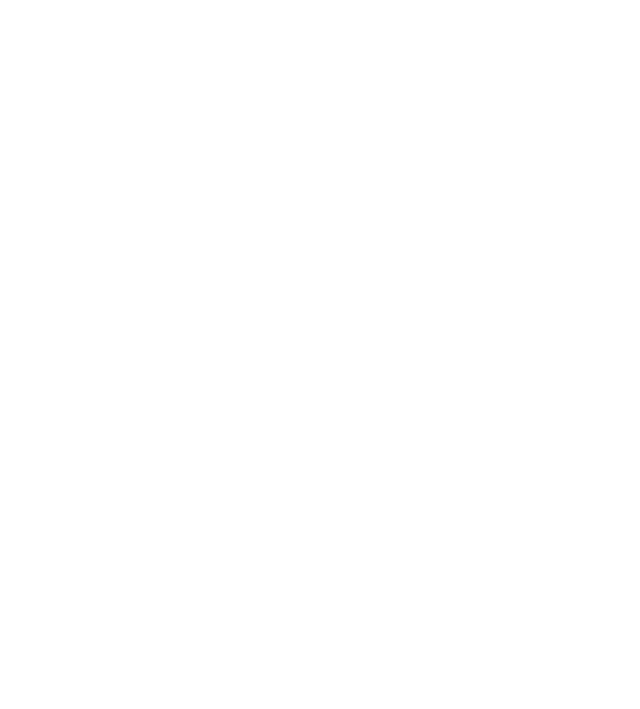
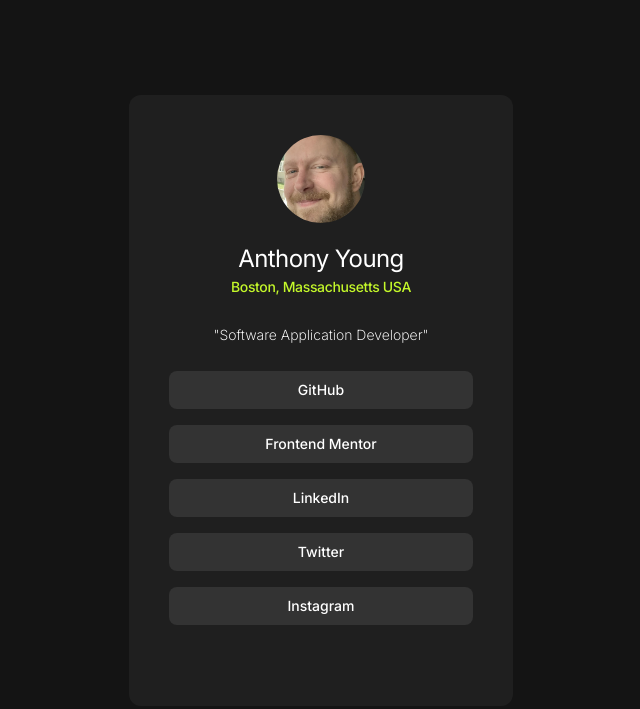
Before and after one commit to A-Young-Git/Social-Links-Profile, a plain HTML site: page index.html in a window 1280 px wide. Shown: the whole page, without its empty margins (319-959 px from the left). Drawn offline with Linux system fonts and the light colour scheme.

Commit message:
Created social links profile with html and css

```diff
--- a/index.html
+++ b/index.html
@@ -3,9 +3,34 @@
 <head>
   <meta charset="UTF-8">
   <meta name="viewport" content="width=device-width, initial-scale=1.0">
+  <link rel="preconnect" href="https://fonts.googleapis.com">
+  <link rel="preconnect" href="https://fonts.gstatic.com" crossorigin>
+  <link href="https://fonts.googleapis.com/css2?family=Inter:wght@100..900&display=swap" rel="stylesheet">
+  <link rel="stylesheet" href="./style.css">
   <title>Social Links Profile</title>
 </head>
 <body>
-
+  <main class="profile">
+    <div class="profile__container">
+      <header class="profile__header">
+        <div class="profile__pic-container">
+          <img src="./assets/profile__pic.jpg" width="650px" height="937px" class="profile__pic"/>
+        </div>
+        <div class="profile__name-location">
+          <h1 class="profile__title">Anthony Young</h1>
+          <h2 class="profile__description">Boston, Massachusetts USA</h2>
+        </div>
+        <p class="profile__bio">"Software Application Developer"</p>
+      </header>
+      <section class="profile__links-section">
+        <a href="https://github.com/A-Young-Git" target="_blank" rel="noopener noreferrer" class="profile__links-btn">GitHub</a>
+        <a href="https://www.frontendmentor.io/profile/A-Young-Git" target="_blank" rel="noopener noreferrer" class="profile__links-btn">Frontend Mentor</a>
+        <a href="https://www.linkedin.com/in/anthony-y-9053151b5/" target="_blank" rel="noopener noreferrer" class="profile__links-btn">LinkedIn</a>
+        <a href="#" class="profile__links-btn">Twitter</a>
+        <a href="#" class="profile__links-btn">Instagram</a>
+      </section>
+    </div>
+  </main>
+  <script src="./main.js" type="module"></script>
 </body>
 </html>
--- a/style.css
+++ b/style.css
@@ -0,0 +1,126 @@
+*,
+::before,
+::after {
+    box-sizing: border-box;
+}
+
+* {
+    margin: 0;
+    padding: 0;
+    line-height: 1.5rem;
+}
+
+body {
+    background-color: #141414;
+    font-family: "Inter", sans-serif;
+}
+
+img,
+picture,
+video,
+canvas,
+svg {
+    display: block;
+    max-width: 100%;
+}
+
+button {
+    border: none;
+    background: none;
+    color: inherit;
+    cursor: pointer;
+}
+
+h1,
+h2,
+h3,
+h4,
+h5,
+h6 {
+    letter-spacing: -0.025em;
+}
+
+.profile {
+    display: flex;
+    justify-content: center;
+    align-items: center;
+    min-height: 100vh;
+}
+
+.profile__container {
+    background-color: #1F1F1F;
+    border-radius: 12px;
+    padding: 2.5em;
+    width: 384px;
+    height: 611px;
+}
+
+.profile__header {
+    text-align: center;
+}
+
+.profile__pic-container {
+    margin: 0 auto;
+    width: 88px;
+    height: 88px;
+    border-radius: 50%;
+    overflow: hidden;
+}
+
+.profile__pic {
+    width: 100%;
+    height: 100%;
+    object-fit: cover;
+}
+
+.profile__name-location {
+    margin: 1.5rem 0;
+}
+
+.profile__title {
+    color: white;
+    font-size: 1.5rem;
+    font-weight: 400;
+}
+
+.profile__description {
+    color: #C4F82A;
+    font-size: 0.875rem;
+    padding-top: 0.3125em;
+    font-weight: 500;
+}
+
+.profile__bio {
+    color: white;
+    font-size: 0.875rem;
+    font-weight: 250;
+    margin: 1.5rem 0;
+}
+
+.profile__links-section {
+    display: flex;
+    flex-direction: column;
+
+}
+
+.profile__links-section > * + * {
+    margin-top: 1rem;
+}
+
+.profile__links-btn {
+    display: inline-block;
+    text-align: center;
+    background-color: #333333;
+    color: white;
+    padding: 0.5em 1em;
+    border-radius: 8px;
+    text-decoration: none;
+    transition: background-color .3s;
+    font-weight: 500;
+    font-size: 0.875rem;
+}
+
+.profile__links-btn:hover {
+    background-color: #C4F82A;
+    color: black;
+}
```
Also changed, not shown: assets/profile__pic.jpg (added).
